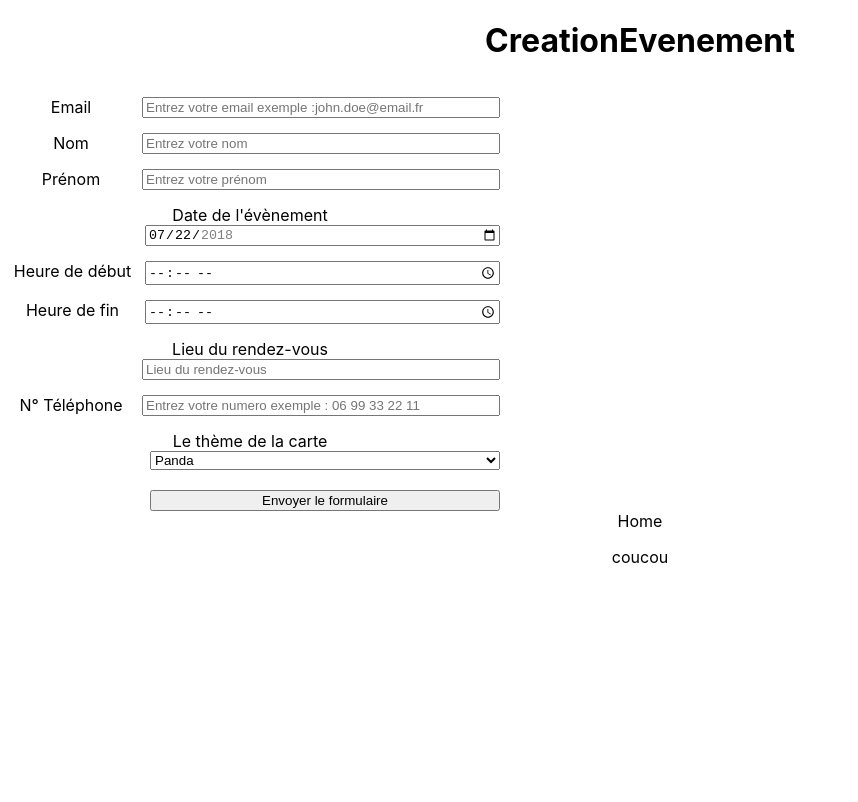
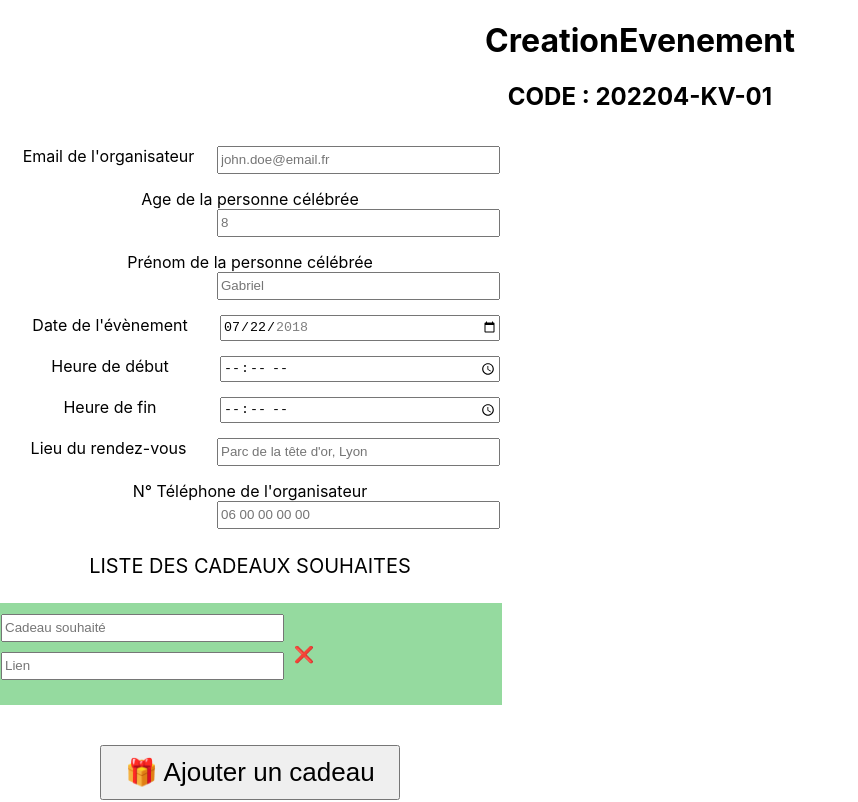
Before and after one commit to WildCodeSchool/2022-03-JS-RemoteFR-Outsiders-P3-GiveDay, a React (Vite) app in the folder frontend/: page / in a window 1280 px wide. Shown: the top 802 px of the page, without its empty margins (0-858 px from the left). Built offline with nearby package versions, Linux system fonts and the light colour scheme.

Commit message:
Modification du formulaire creation evenement : preparation des champs n°2

```diff
--- a/frontend/src/components/CreationEvenement/Cadeau.jsx
+++ b/frontend/src/components/CreationEvenement/Cadeau.jsx
@@ -3,20 +3,19 @@ import "@components/CreationEvenement/creationEvenement.css";
 
 function Cadeau() {
   return (
-    <>
-      <img src="https://picsum.photos/200" alt="picsum" />
-      <input type="text" name="cadeau_nom" placeholder="Titre du cadeau" />
-      <input
-        type="text"
-        name="cadeau_url"
-        placeholder="Optionnel : URL du cadeau"
-      />
-      <input
-        type="text"
-        name="cadeau_somme"
-        placeholder="Somme participation au cadeau"
-      />
-    </>
+    <div className="cadeau">
+      {/* <div className="image" /> */}
+      <div className="inputs">
+        <input type="text" name="cadeau_nom" placeholder="Cadeau souhaité" />
+        {/* <input
+          type="text"
+          name="cadeau_url_image"
+          placeholder="Option : copiez/collez URL image du cadeau"
+  /> */}
+        <input type="text" name="cadeau_url_amazon" placeholder="Lien" />
+      </div>
+      <div className="remove">❌</div>
+    </div>
   );
 }
 
--- a/frontend/src/components/CreationEvenement/CreationEvenement.jsx
+++ b/frontend/src/components/CreationEvenement/CreationEvenement.jsx
@@ -1,8 +1,10 @@
-import React from "react";
+import React, { useState } from "react";
 import "@components/CreationEvenement/creationEvenement.css";
-import "@components/CreationEvenement/Cadeau";
+import Cadeau from "@components/CreationEvenement/Cadeau";
 
 function CreationEvenement() {
+  const [cadeauxList, setcadeauxList] = useState([]);
+
   const handleChange = (event) => {
     event.preventDefault();
   };
@@ -13,9 +15,14 @@ function CreationEvenement() {
     console.warn(Array.from(data.entries()));
   };
 
+  const handleAdd = () => {
+    setcadeauxList(cadeauxList.concat(<Cadeau name="lego" />));
+  };
+
   return (
     <div>
       <h1>CreationEvenement</h1>
+      <h2>CODE : 202204-KV-01</h2>
       <form
         id="creationEvenement"
         className="giveForm"
@@ -24,38 +31,38 @@ function CreationEvenement() {
         onSubmit={onSubmit}
       >
         <label htmlFor="input_eve_mail">
-          Email
+          Email de l'organisateur
           <input
             id="input_eve_mail"
             type="mail"
             onChange={handleChange}
             name="adresse_mail"
             pattern="[a-z0-9._%+-]+@[a-z0-9.-]+\.[a-z]{2,4}$"
-            placeholder="Entrez votre email exemple :john.doe@email.fr"
+            placeholder="john.doe@email.fr"
             required
           />
         </label>
 
         <label htmlFor="input_eve_lastname">
-          Nom
+          Age de la personne célébrée
           <input
-            id="input_eve_lastname"
+            id="input_eve_age"
             onChange={handleChange}
             type="text"
-            name="lastname"
-            placeholder="Entrez votre nom"
+            name="age"
+            placeholder="8"
             required
           />
         </label>
 
         <label htmlFor="input_eve_firstname">
-          Prénom
+          Prénom de la personne célébrée
           <input
             id="input_eve_firstname"
             onChange={handleChange}
             type="text"
             name="firstname"
-            placeholder="Entrez votre prénom"
+            placeholder="Gabriel"
             required
           />
         </label>
@@ -104,36 +111,42 @@ function CreationEvenement() {
             onChange={handleChange}
             type="text"
             name="lieu_rendez_vous"
-            placeholder="Lieu du rendez-vous"
+            placeholder="Parc de la tête d'or, Lyon"
             required
           />
         </label>
 
         <label htmlFor="input_eve_phone">
-          N° Téléphone
+          N° Téléphone de l'organisateur
           <input
             id="input_eve_phone"
             type="tel"
             onChange={handleChange}
             name="Numero_telephone"
             pattern="^(\+33 |0)[1-9]( \d\d){4}$"
-            placeholder="Entrez votre numero exemple : 06 99 33 22 11"
+            placeholder="06 00 00 00 00"
             required
           />
         </label>
 
-        <label htmlFor="select_eve_theme">
-          Le thème de la carte
-          <select id="select_eve_theme" name="theme">
-            <option value="1" selected="selected">
-              Panda
-            </option>
-            <option value="2">starwars</option>
-            <option value="3">chats</option>
-          </select>
-        </label>
+        <span className="title">LISTE DES CADEAUX SOUHAITES</span>
+        <div className="cadeauxList">
+          <Cadeau name="lego" />
+          {cadeauxList}
+        </div>
 
-        <input type="submit" value="Envoyer le formulaire" />
+        <button className="button-add-cadeau" type="button" onClick={handleAdd}>
+          🎁 Ajouter un cadeau
+        </button>
+
+        <button
+          type="submit"
+          form="creationEvenement"
+          value="Submit"
+          onClick={handleAdd}
+        >
+          🎉 Créer l'évènement
+        </button>
       </form>
     </div>
   );
--- a/frontend/src/components/CreationEvenement/creationEvenement.css
+++ b/frontend/src/components/CreationEvenement/creationEvenement.css
@@ -4,7 +4,7 @@
   width: 500px;
 }
 
-div .line {
+div.line {
   display: flex;
   flex-direction: row;
 }
@@ -17,10 +17,60 @@ label {
 input,
 textarea,
 select {
-  width: 350px;
+  width: 275px;
+  height: 22px;
   float: right;
 }
+select {
+  padding: 3px;
+  height: 30px;
+}
 
-input[type="submit"] {
-  margin: 20px 0 0 auto;
+button[type="submit"],
+button[type="button"] {
+  margin: 20px auto;
+  padding: 10px 10px;
+  width: 300px;
 }
+
+div.cadeau {
+  width: 100%;
+  height: 100px;
+  border: 1px solid rgb(149, 218, 159);
+  background-color: rgb(149, 218, 159);
+  margin: 20px 0 20px 0;
+  display: flex;
+  flex-direction: row;
+}
+
+div.cadeau > div.image {
+  width: 150px;
+  height: 150px;
+  background-image: url("https://picsum.photos/200");
+  margin: 5px;
+  background-size: cover;
+  border-radius: 2px;
+  overflow: hidden;
+}
+
+div.cadeau > div.inputs {
+  display: flex;
+  flex-direction: column;
+  align-items: center;
+  justify-content: flex-start;
+}
+
+div.cadeau input {
+  margin-top: 10px;
+}
+
+div.cadeau .remove {
+  width: 30px;
+  margin: auto 5px;
+}
+
+span.title {
+  text-align: center;
+  margin: 25px auto 5px auto;
+  font-size: 20px;
+}
```
Also changed, not shown: 1 other file (tests, documents, lock files or other folders).
